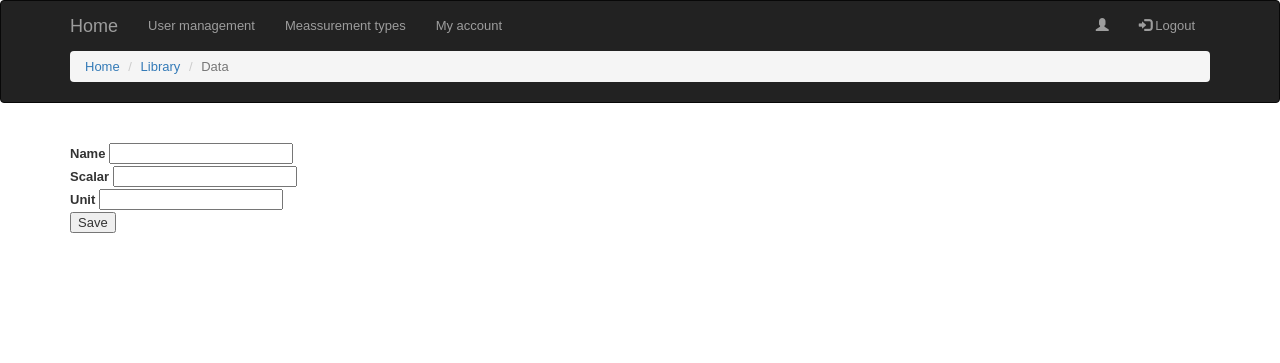
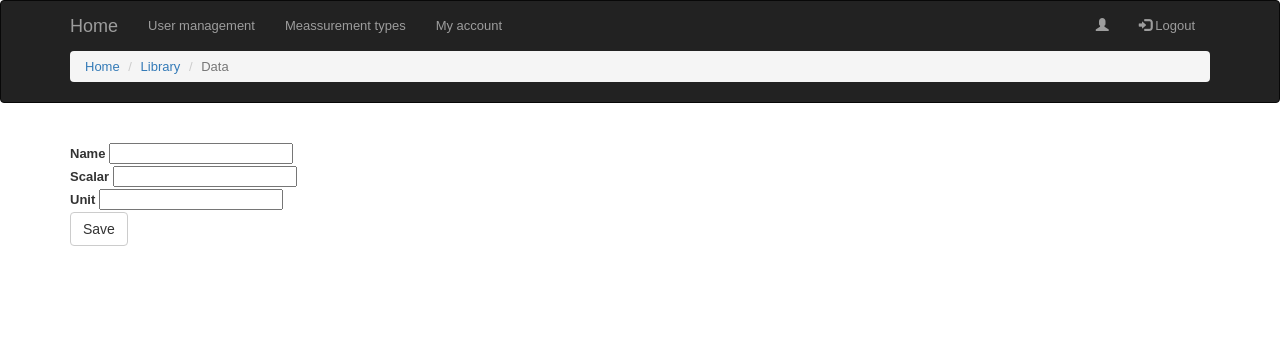
Before and after one commit to deVinnnie/python-sensor-server, a Django app: template webservice/data/templates/data/measurementtype-detail.html in a window 1280 px wide. Shown: the top 363 px of the page. Run offline with Django 3.2, Linux system fonts and the light colour scheme; the template is opened without the code that fills it, so the values that code supplies are empty; some libraries are stand-ins or nearby versions.

Commit message:
Change Submit Button to Fancy Submit button

```diff
--- a/webservice/data/templates/data/measurementtype-detail.html
+++ b/webservice/data/templates/data/measurementtype-detail.html
@@ -26,6 +26,6 @@
 
     <br/>
 
-    <input type="submit" value="Save">
+    <button type="submit" class="btn btn-default">Save</button>
 </form>
 {% endblock %}
--- a/webservice/rest/serializers.py
+++ b/webservice/rest/serializers.py
@@ -93,3 +93,4 @@ class MeasurementTypeSerializer(serializers.ModelSerializer):
     class Meta:
         model = MeasurementType
         fields = ('measurementTypeID', 'name', 'unit', 'scalar')
+        read_only_fields = ('measurementTypeID',)
```
